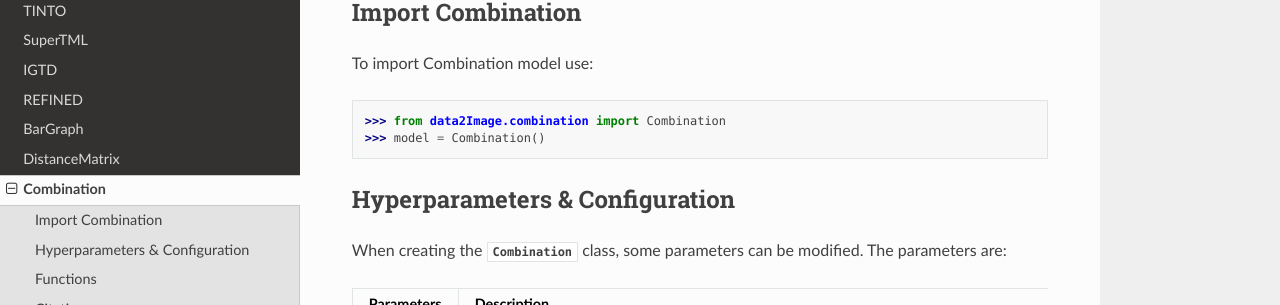
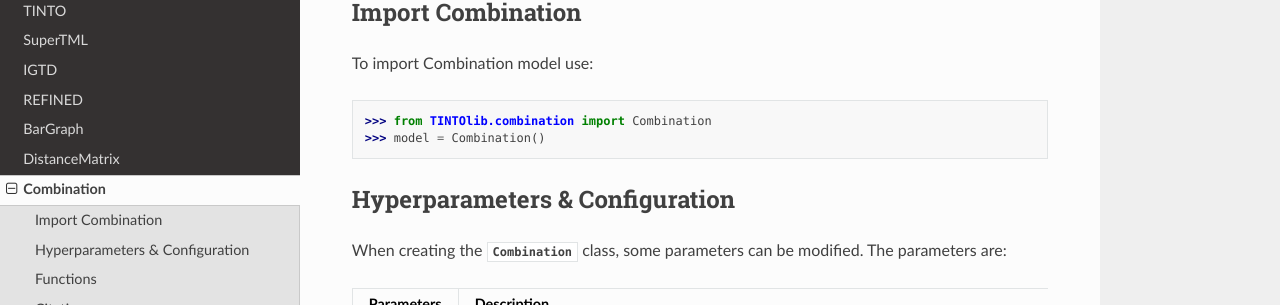
Before and after one commit to oeg-upm/TINTOlib-Documentation, a Sphinx documentation site: the page built from docs/source/combination.rst, in a window 1280 px wide and 900 px high. Shown: the part 164-469 px from the top of the window. Built offline with Sphinx 7.4.7 and the Read the Docs theme 2.0.0, drawn with Linux system fonts in a browser that asks for light colours; pages that are not in the unit, such as notebooks, are missing from menus.

Commit message:
Update combination.rst

```diff
--- a/docs/source/combination.rst
+++ b/docs/source/combination.rst
@@ -5,7 +5,7 @@ Import Combination
 ----------------
 To import Combination model use:
 
->>> from data2Image.combination import Combination
+>>> from TINTOlib.combination import Combination
 >>> model = Combination()
 
 Hyperparameters & Configuration
```
